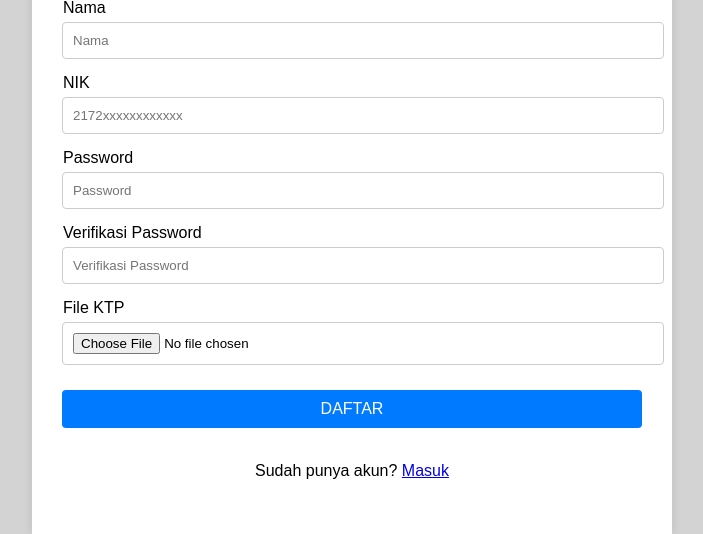
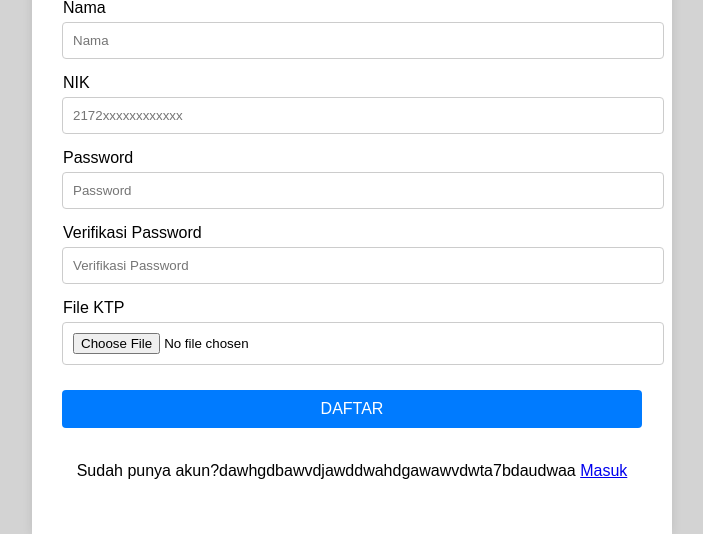
Before and after one commit to faujiahD21/Project-KP, a PHP site: page /register.php in a window 1280 px wide. Shown: the part 278-812 px from the top of the page, without its empty margins (288-991 px from the left). Run offline with PHP 8.4, Linux system fonts and the light colour scheme; the visitor is signed in with stand-in values (Sample User, id 1).

Commit message:
ganti nama sudah punya akun

```diff
--- a/register.php
+++ b/register.php
@@ -174,7 +174,7 @@ function closePopup() {
                 <button type="submit" class="register-btn">DAFTAR</button>
                 <br>
                 <br>
-                <p>Sudah punya akun? <a href="login.php">Masuk</a></p>
+                <p>Sudah punya akun?dawhgdbawvdjawddwahdgawawvdwta7bdaudwaa <a href="login.php">Masuk</a></p>
                 <br>
             </form>
         </div>
```
